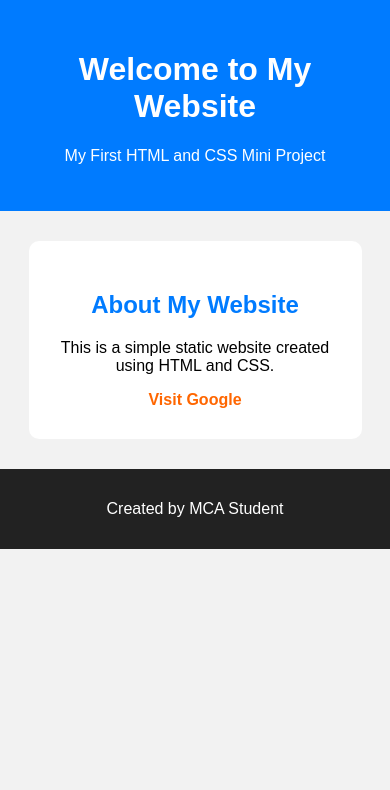
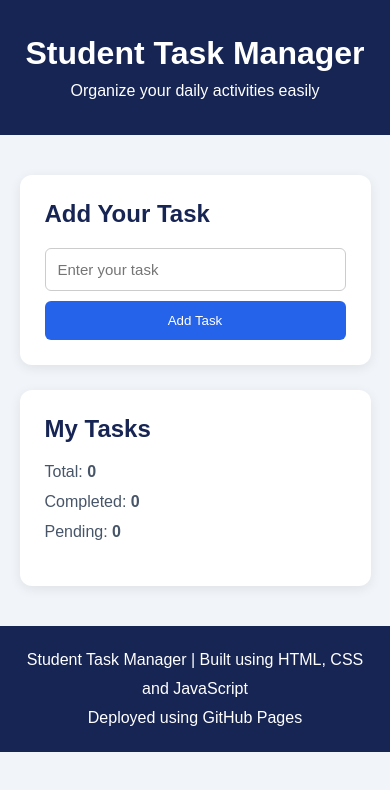
Before and after one commit to settybalaji/OEE, a plain HTML site: page index.html in a window 390 px wide. Drawn offline with Linux system fonts and the light colour scheme.

Commit message:
Create Student Task Manager

```diff
--- a/index.html
+++ b/index.html
@@ -4,25 +4,46 @@
 <head>
     <meta charset="UTF-8">
     <meta name="viewport" content="width=device-width, initial-scale=1.0">
-    <title>My First Website</title>
+    <title>Student Task Manager</title>
     <link rel="stylesheet" href="style.css">
 </head>
 <body>
 
     <header>
-        <h1>Welcome to My Website</h1>
-        <p>My First HTML and CSS Mini Project</p>
+        <h1>Student Task Manager</h1>
+        <p>Organize your daily activities easily</p>
     </header>
 
-    <section>
-        <h2>About My Website</h2>
-        <p>This is a simple static website created using HTML and CSS.</p>
-        <a href="https://www.google.com">Visit Google</a>
-    </section>
+    <main class="container">
+
+        <section class="task-box">
+            <h2>Add Your Task</h2>
+
+            <input type="text" id="taskInput"
+                placeholder="Enter your task">
+
+            <button onclick="addTask()">Add Task</button>
+        </section>
+
+        <section class="task-list">
+            <h2>My Tasks</h2>
+
+            <div class="summary">
+                <span>Total: <strong id="total">0</strong></span>
+                <span>Completed: <strong id="completed">0</strong></span>
+                <span>Pending: <strong id="pending">0</strong></span>
+            </div>
+
+            <ul id="taskList"></ul>
+        </section>
+
+    </main>
 
     <footer>
-        <p>Created by MCA Student</p>
+        <p>Student Task Manager | Built using HTML, CSS and JavaScript</p>
+        <p>Deployed using GitHub Pages</p>
     </footer>
 
+    <script src="script.js"></script>
 </body>
 </html>
--- /dev/null
+++ b/script.js
@@ -0,0 +1,93 @@
+
+let tasks = JSON.parse(localStorage.getItem("tasks")) || [];
+
+function saveTasks() {
+    localStorage.setItem("tasks", JSON.stringify(tasks));
+}
+
+function addTask() {
+    const input = document.getElementById("taskInput");
+    const taskName = input.value.trim();
+
+    if (taskName === "") {
+        alert("Please enter a task!");
+        return;
+    }
+
+    tasks.push({
+        id: Date.now(),
+        name: taskName,
+        completed: false
+    });
+
+    input.value = "";
+    saveTasks();
+    displayTasks();
+}
+
+function toggleTask(id) {
+    tasks = tasks.map(task => {
+        if (task.id === id) {
+            task.completed = !task.completed;
+        }
+        return task;
+    });
+
+    saveTasks();
+    displayTasks();
+}
+
+function deleteTask(id) {
+    tasks = tasks.filter(task => task.id !== id);
+
+    saveTasks();
+    displayTasks();
+}
+
+function displayTasks() {
+    const taskList = document.getElementById("taskList");
+    taskList.innerHTML = "";
+
+    tasks.forEach(task => {
+        const li = document.createElement("li");
+
+        const checkbox = document.createElement("input");
+        checkbox.type = "checkbox";
+        checkbox.checked = task.completed;
+        checkbox.style.width = "auto";
+        checkbox.addEventListener("change", () => toggleTask(task.id));
+
+        const span = document.createElement("span");
+        span.textContent = task.name;
+        span.className = task.completed
+            ? "task-text completed"
+            : "task-text";
+
+        const deleteButton = document.createElement("button");
+        deleteButton.textContent = "Delete";
+        deleteButton.className = "delete-btn";
+        deleteButton.addEventListener("click", () => deleteTask(task.id));
+
+        li.append(checkbox, span, deleteButton);
+        taskList.appendChild(li);
+    });
+
+    document.getElementById("total").textContent = tasks.length;
+
+    const completedCount = tasks.filter(
+        task => task.completed
+    ).length;
+
+    document.getElementById("completed").textContent = completedCount;
+
+    document.getElementById("pending").textContent =
+        tasks.length - completedCount;
+}
+
+document.getElementById("taskInput").addEventListener("keydown", event => {
+    if (event.key === "Enter") {
+        addTask();
+    }
+});
+
+displayTasks();
--- a/style.css
+++ b/style.css
@@ -1,38 +1,128 @@
+
+* {
+    margin: 0;
+    padding: 0;
+    box-sizing: border-box;
+}
 
 body {
     font-family: Arial, sans-serif;
-    margin: 0;
-    padding: 0;
-    background-color: #f2f2f2;
-    text-align: center;
+    background: #f1f4f9;
+    color: #333;
 }
 
 header {
-    background-color: #007bff;
+    background: #172554;
     color: white;
-    padding: 30px;
+    text-align: center;
+    padding: 35px 15px;
 }
 
-section {
-    background-color: white;
-    margin: 30px auto;
-    padding: 30px;
-    width: 70%;
-    border-radius: 10px;
+header h1 {
+    margin-bottom: 10px;
+}
+
+.container {
+    width: 90%;
+    max-width: 750px;
+    margin: 40px auto;
+}
+
+.task-box, .task-list {
+    background: white;
+    padding: 25px;
+    margin-bottom: 25px;
+    border-radius: 12px;
+    box-shadow: 0 3px 12px rgba(0,0,0,0.08);
 }
 
 h2 {
-    color: #007bff;
+    color: #172554;
+    margin-bottom: 20px;
 }
 
-a {
-    color: #ff6600;
-    text-decoration: none;
-    font-weight: bold;
+input {
+    width: 70%;
+    padding: 12px;
+    border: 1px solid #ccc;
+    border-radius: 6px;
+    font-size: 15px;
+}
+
+button {
+    padding: 12px 18px;
+    background: #2563eb;
+    color: white;
+    border: none;
+    border-radius: 6px;
+    cursor: pointer;
+}
+
+button:hover {
+    background: #1d4ed8;
+}
+
+.summary {
+    display: flex;
+    justify-content: space-between;
+    flex-wrap: wrap;
+    gap: 12px;
+    margin-bottom: 20px;
+    color: #475569;
+}
+
+#taskList {
+    list-style: none;
+}
+
+#taskList li {
+    background: #f1f5f9;
+    padding: 13px;
+    margin-bottom: 10px;
+    border-radius: 6px;
+    display: flex;
+    justify-content: space-between;
+    align-items: center;
+    gap: 10px;
+}
+
+.task-text {
+    flex: 1;
+    overflow-wrap: anywhere;
+}
+
+.completed {
+    text-decoration: line-through;
+    color: gray;
+}
+
+.delete-btn {
+    background: #dc2626;
+}
+
+.delete-btn:hover {
+    background: #b91c1c;
 }
 
 footer {
-    background-color: #222;
+    background: #172554;
     color: white;
-    padding: 15px;
+    text-align: center;
+    padding: 20px;
+    line-height: 1.8;
 }
+
+@media (max-width: 550px) {
+    input {
+        width: 100%;
+        margin-bottom: 10px;
+    }
+
+    .task-box button {
+        width: 100%;
+    }
+
+    .summary {
+        flex-direction: column;
+    }
+}
```
